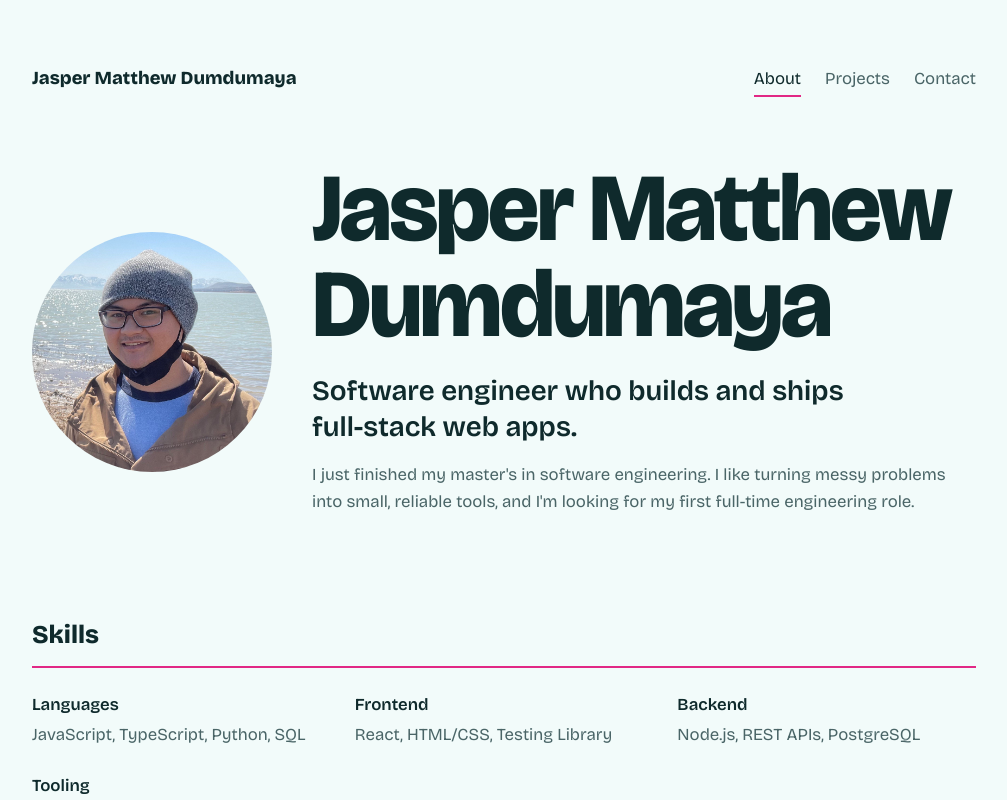
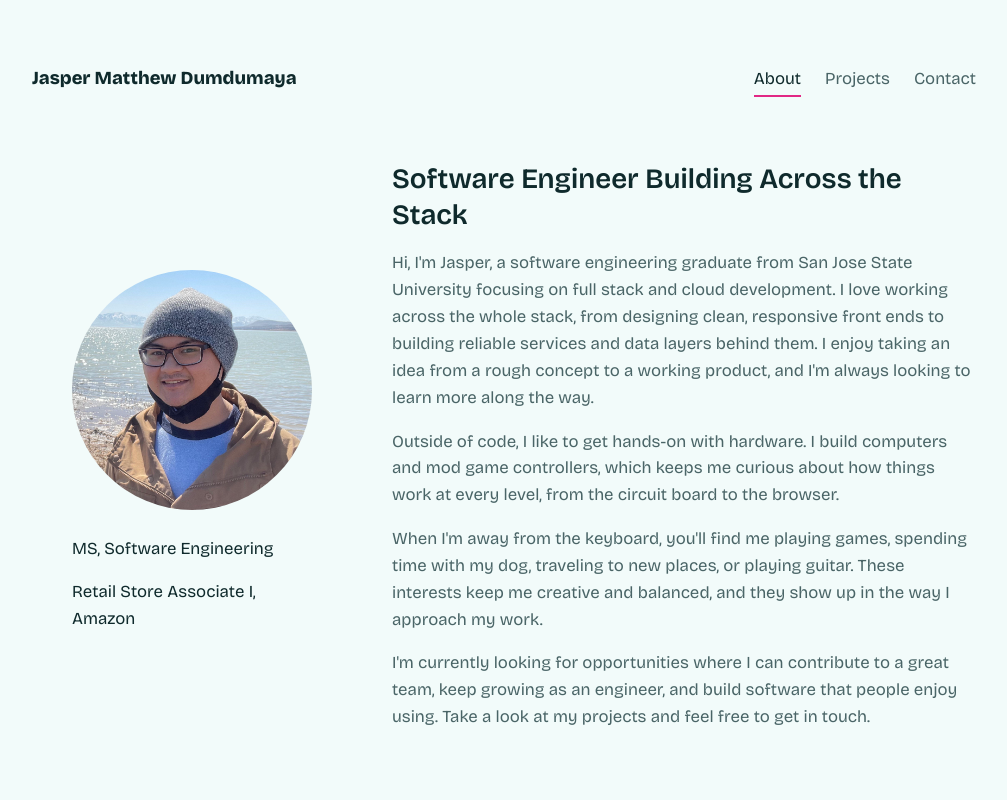
Before and after one commit to jmd0711/jmd0711.github.io, a React (Vite) app: page / in a window 1280 px wide. Shown: the top 800 px of the page, without its empty margins (136-1143 px from the left). Built offline with nearby package versions, Linux system fonts and the light colour scheme.

Commit message:
update about

```diff
--- a/src/data.js
+++ b/src/data.js
@@ -1,9 +1,18 @@
 export const profile = {
   name: "Jasper Matthew Dumdumaya",
   photo: "/photo.jpg",
-  headline: "Software engineer who builds and ships full-stack web apps.",
-  intro:
-    "I just finished my master's in software engineering. I like turning messy problems into small, reliable tools, and I'm looking for my first full-time engineering role.",
+  headline: "Software Engineer Building Across the Stack",
+  degree: "MS, Software Engineering",
+  occupation: "Retail Store Associate I, Amazon",
+  intro: [
+    "Hi, I'm Jasper, a software engineering graduate from San Jose State University focusing on full stack and cloud development. I love working across the whole stack, from designing clean, responsive front ends to building reliable services and data layers behind them. I enjoy taking an idea from a rough concept to a working product, and I'm always looking to learn more along the way.",
+
+    "Outside of code, I like to get hands-on with hardware. I build computers and mod game controllers, which keeps me curious about how things work at every level, from the circuit board to the browser.",
+
+    "When I'm away from the keyboard, you'll find me playing games, spending time with my dog, traveling to new places, or playing guitar. These interests keep me creative and balanced, and they show up in the way I approach my work.",
+
+    "I'm currently looking for opportunities where I can contribute to a great team, keep growing as an engineer, and build software that people enjoy using. Take a look at my projects and feel free to get in touch."
+  ],
   email: "2jmd0711@gmail.com",
   resume: "/Resume_JasperMatthewDumdumaya.pdf",
   links: [
@@ -33,8 +42,9 @@ export const projects = [
 ];
 
 export const skills = {
-  Languages: ["JavaScript", "TypeScript", "Python", "SQL"],
-  Frontend: ["React", "HTML/CSS", "Testing Library"],
-  Backend: ["Node.js", "REST APIs", "PostgreSQL"],
-  Tooling: ["Git", "Docker", "GitHub Actions"],
+  Languages: ["Python", "JavaScript", "C++", "C", "Java", "SQL"],
+  Frontend: ["React", "HTML/CSS", "Next.js"],
+  Backend: ["Spring Boot", "Flask", "MySQL", "MongoDB", "REST APIs"],
+  Cloud: ["AWS EC2", "AWS RDS", "Vercel"],
+  Tooling: ["Git", "Docker", "Scikit-Learn", "ChatGPT", "Claude"],
 };
--- a/src/pages/About.jsx
+++ b/src/pages/About.jsx
@@ -5,6 +5,7 @@ export default function About() {
   return (
     <>
       <section className="hero about-hero">
+        <figure className="portrait-card">
           <img
             className="portrait"
             src={profile.photo}
@@ -12,10 +13,18 @@ export default function About() {
             width="240"
             height="240"
           />
+          <figcaption>
+            <p>{profile.degree}</p>
+            <p>{profile.occupation}</p>
+          </figcaption>
+        </figure>
         <div>
-          <h1>{profile.name}</h1>
           <p className="headline">{profile.headline}</p>
-          <p className="intro">{profile.intro}</p>
+          <div className="intro">
+            {profile.intro.map((text, i) => (<p key={i}>{text}</p>
+          ))}
+          </div>
+
         </div>
       </section>
 
--- a/src/pages/Contact.jsx
+++ b/src/pages/Contact.jsx
@@ -5,7 +5,7 @@ export default function Contact() {
     <section aria-labelledby="contact-title">
       <h1 id="contact-title" className="page-title">Contact</h1>
       <p className="intro">
-        I'm open to software engineering roles. The fastest way to reach me is email.
+        I'm open to entry level software engineering roles as well as other roles in tech. The fastest way to reach me is email.
       </p>
       <div className="links">
         <a className="button" href={`mailto:${profile.email}`}>Email me</a>
```
Lines whose indentation alone changed are shown as unchanged.
